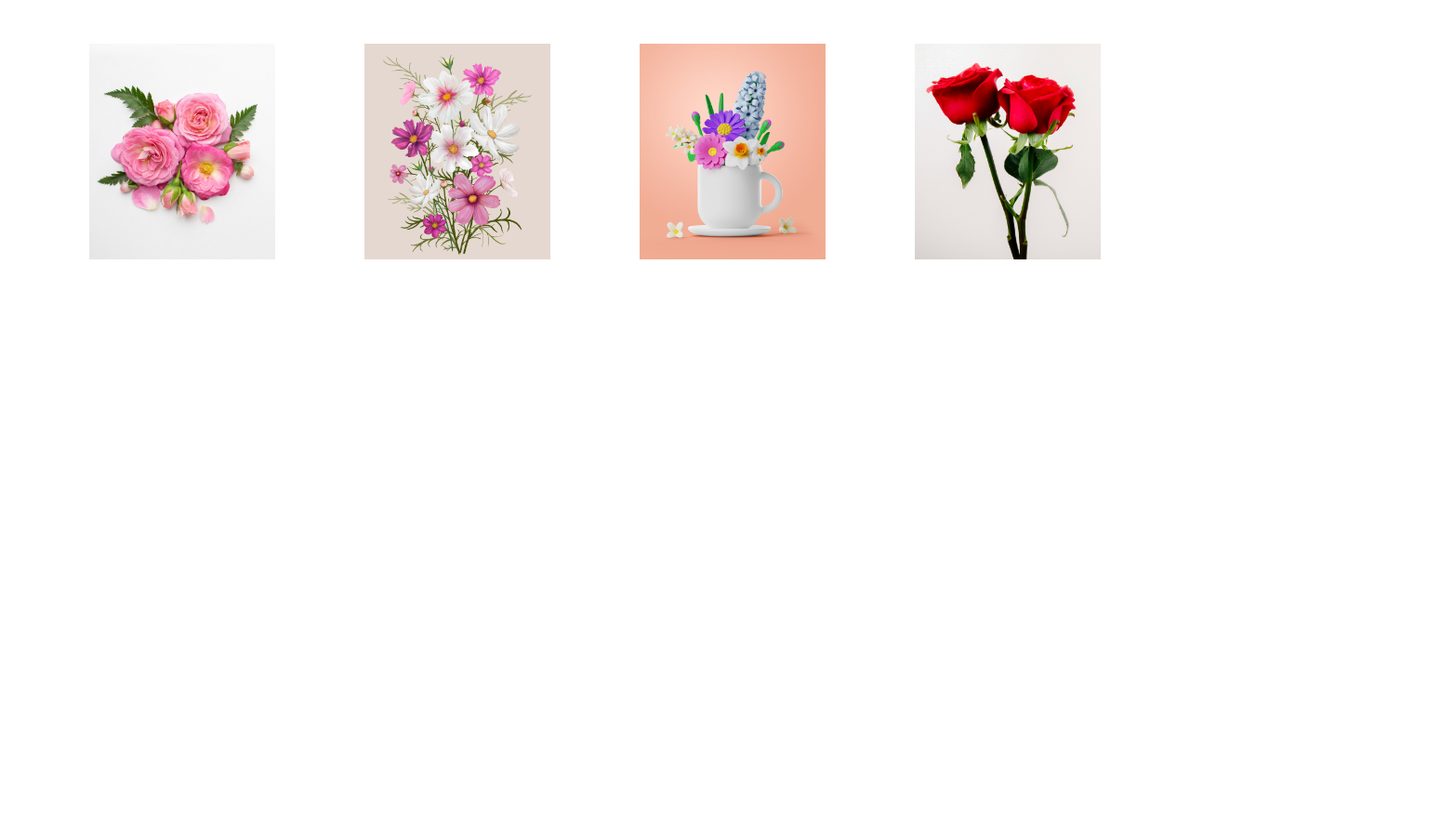
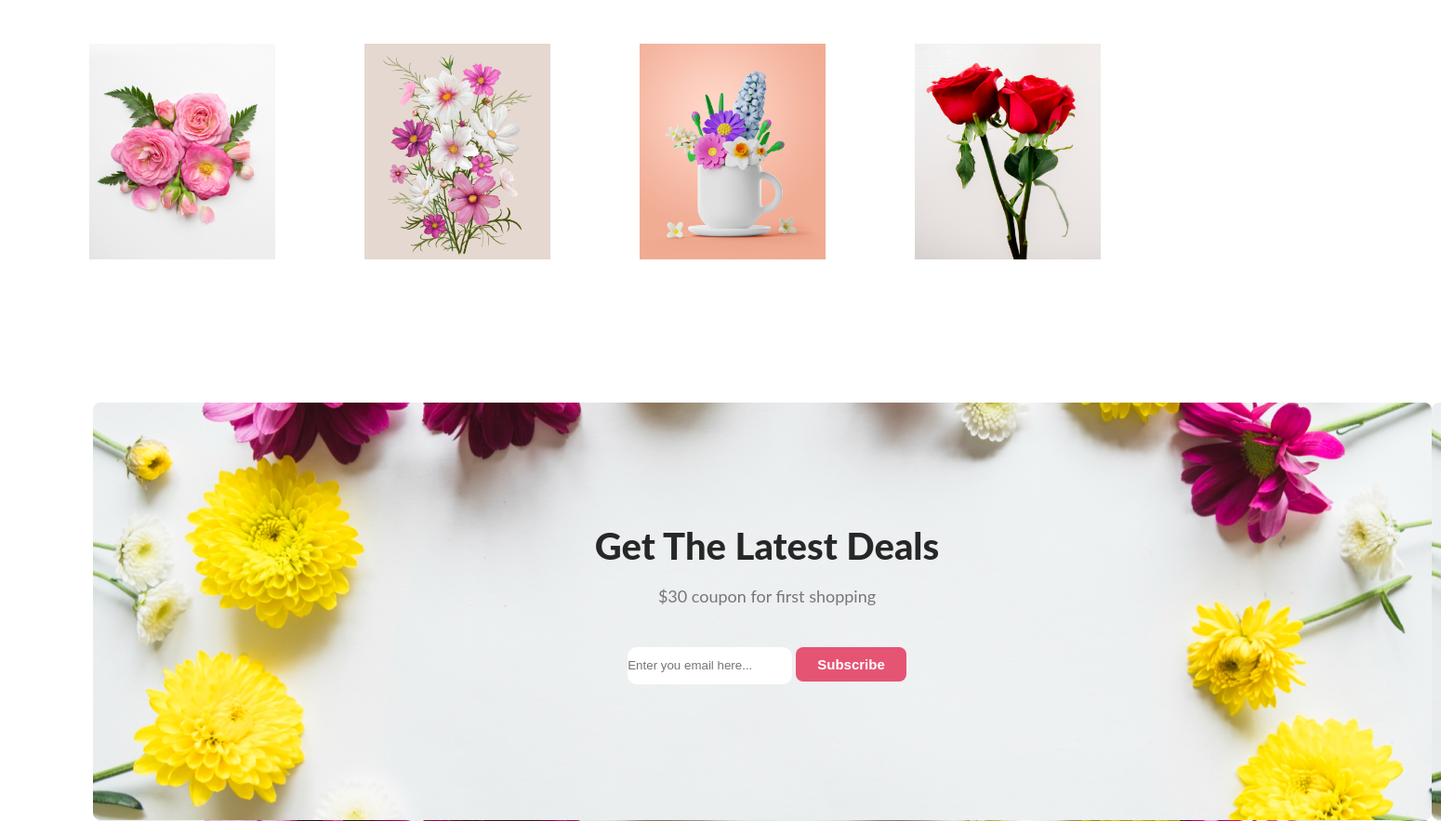
Before and after one commit to rajuahmmed1995/Flower-Shop-First-Assignment, a plain HTML site: page index.html in a window 1280 px wide. Shown: the part 1794-2677 px from the top of the page at 93% size, 1550 px wide, since content can reach past the window. Before the commit the page ends 2077 px from the top, so only its background shows below. Drawn offline with Linux system fonts and the light colour scheme.

Commit message:
Do email section

```diff
--- a/index.html
+++ b/index.html
@@ -93,6 +93,35 @@
 
             </div>
         </div>
+
+
+
+        <!-- Subscribe Section Start from Here -->
+
+        <section>
+
+            <div class="Subscribe-section">
+
+                <div class="content-part">
+                    <h1 class="s-header" >Get The Latest Deals</h1>
+                    <p class="s-description">$30 coupon for first shopping</p>
+
+                </div>
+
+                <div class="sbs-btn">
+                    <input class="input" type="email" placeholder="Enter you email here...">
+
+                <button class="btn-primary"> Subscribe</button>
+                </div>
+            </div>
+        </section>
+
+<section>
+
+
+</section>
+
+
     </div>
 </section>
 
--- a/style.css
+++ b/style.css
@@ -169,3 +169,67 @@ display: flex;
 justify-content: space-evenly;
 margin-top: 50px;
   }
+
+  /* Subscribe Section Start from Here */
+
+  .Subscribe-section{
+
+    background-image: url('./Rectangle\ 9.png');
+width: 1450px;
+height: 450px;
+/* margin: 20px 20px 50px 50jpx;  */
+
+/* background-position: center; */
+/* background-size: cover; */
+/* background-position-x: left; */
+margin-right: 50px;
+
+
+
+margin: 150px 100px 0px 100px;
+  }
+  .content-part{
+
+    text-align: center;
+    align-items: center;
+        padding-top: 130px;
+
+  }
+  .s-header{
+
+    color: #272727;
+    text-align: center;
+    font-family: Lato;
+    font-size: 40px;
+    font-style: normal;
+    font-weight: 800;
+    line-height: normal;
+    margin-bottom: 15px;
+  }
+
+  .s-description{
+
+    color: rgba(39, 39, 39, 0.60);
+text-align: center;
+font-family: Lato;
+font-size: 18px;
+font-style: normal;
+font-weight: 400;
+line-height: 30px;
+  }
+
+  .input {
+
+    width: 500 px;
+    height: 40px;
+    border-radius: 10px;
+    border: none;
+  }
+  .sbs-btn{
+    text-align: center;
+    padding-top: 40px;
+    border: none;
+    justify-content: space-evenly;
+
+
+  }
```
Also changed, not shown: Rectangle 9.png (added).
